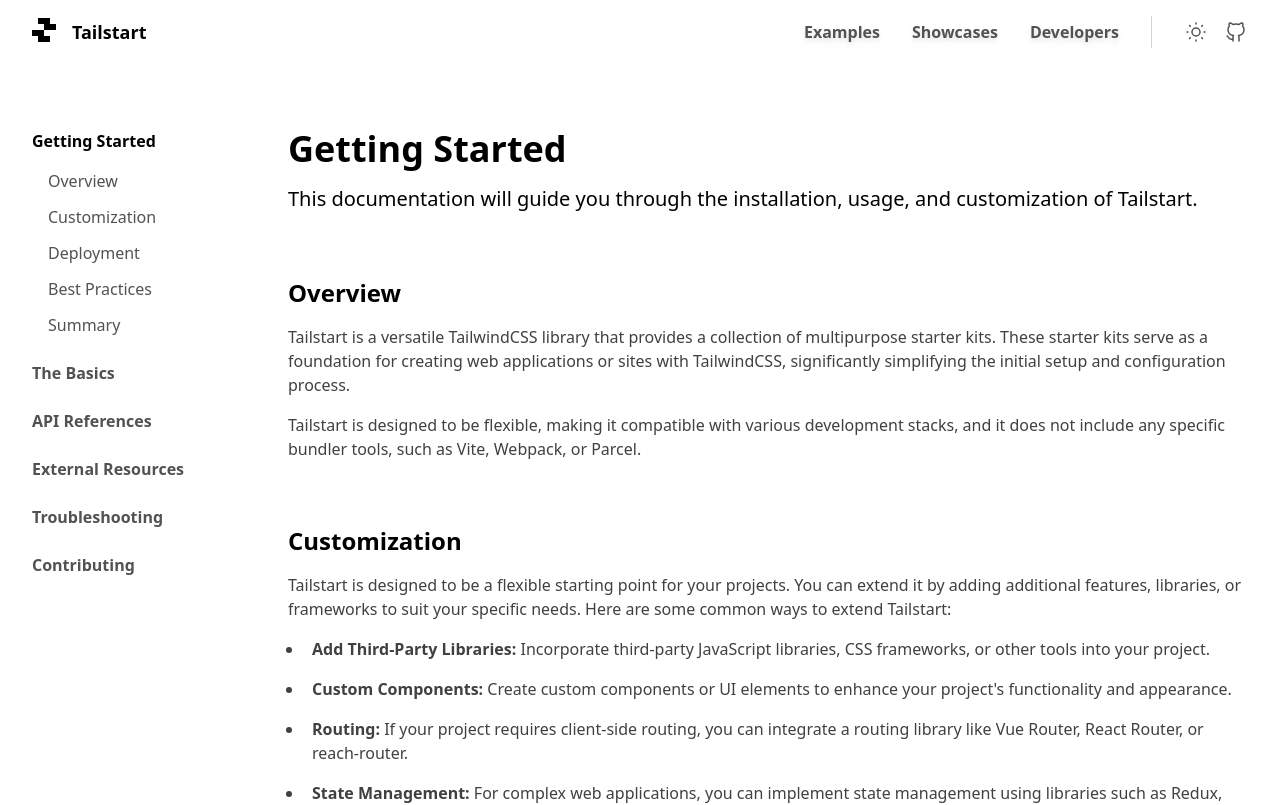
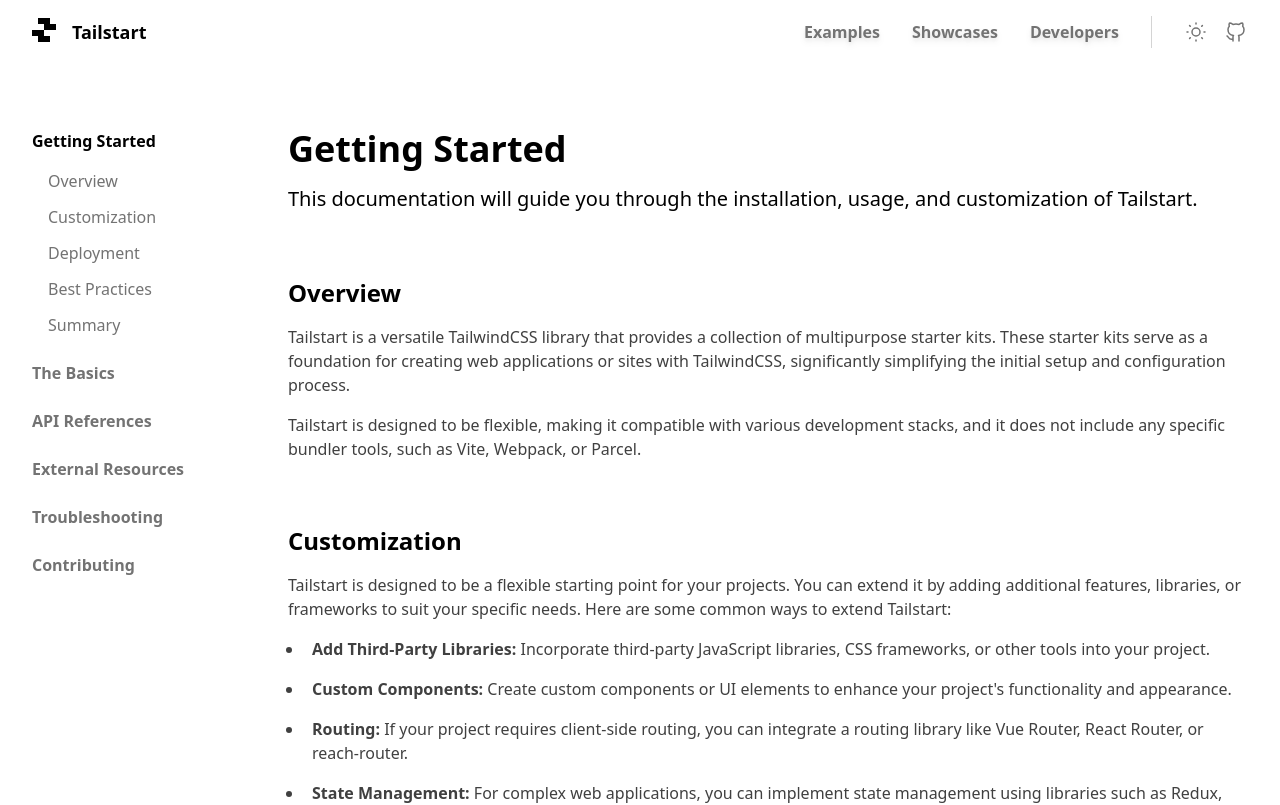
Before and after one commit to mkfizi/tailstart-documentation-lite, a website: page index.html in a window 1280 px wide. Shown: the top 805 px of the page. Drawn offline with Linux system fonts and the light colour scheme.

Commit message:
Change link colours to `neutral-500` for light mode

```diff
--- a/index.html
+++ b/index.html
@@ -74,7 +74,7 @@
 
                     <!-- Sidebar menu open button -->
                     <button id="sidebar-menu-open" type="button" class="group lg:hidden" aria-controls="sidebar-menu" aria-expanded="false" aria-label="Open sidebar menu">
-                        <svg xmlns="http://www.w3.org/2000/svg" class="w-6 h-6 stroke-neutral-600 dark:stroke-neutral-400 group-hover:stroke-black dark:group-hover:stroke-white" width="24" height="24" viewBox="0 0 24 24" stroke-width="1.5" stroke="currentColor" stroke-linecap="round" stroke-linejoin="round">
+                        <svg xmlns="http://www.w3.org/2000/svg" class="w-6 h-6 stroke-neutral-500 dark:stroke-neutral-400 group-hover:stroke-black dark:group-hover:stroke-white" width="24" height="24" viewBox="0 0 24 24" stroke-width="1.5" stroke="currentColor" stroke-linecap="round" stroke-linejoin="round">
                             <path stroke="none" d="M0 0h24v24H0z" fill="none"/>
                             <path d="M4 6l16 0" />
                             <path d="M4 12l16 0" />
@@ -98,7 +98,7 @@
 
                             <!-- Navbar menu close button -->
                             <button id="navbar-menu-close" type="button" class="absolute lg:hidden right-4 sm:right-8 top-4 group" aria-controls="navbar-menu" aria-expanded="false" aria-label="Close navbar menu">
-                                <svg xmlns="http://www.w3.org/2000/svg" class="w-6 h-6 stroke-neutral-600 dark:stroke-neutral-400 group-hover:stroke-black dark:group-hover:stroke-white" width="24" height="24" viewBox="0 0 24 24" stroke-width="1.5" stroke="currentColor" fill="none" stroke-linecap="round" stroke-linejoin="round">
+                                <svg xmlns="http://www.w3.org/2000/svg" class="w-6 h-6 stroke-neutral-500 dark:stroke-neutral-400 group-hover:stroke-black dark:group-hover:stroke-white" width="24" height="24" viewBox="0 0 24 24" stroke-width="1.5" stroke="currentColor" fill="none" stroke-linecap="round" stroke-linejoin="round">
                                     <path stroke="none" d="M0 0h24v24H0z" fill="none"/>
                                     <path d="M18 6l-12 12" />
                                     <path d="M6 6l12 12" />
@@ -108,13 +108,13 @@
                             <!-- Navbar menu link -->
                             <ul class="space-y-4 lg:space-y-0 lg:flex lg:gap-8">
                                 <li>
-                                    <a href="#" class="block font-semibold text-neutral-600 dark:text-neutral-400 hover:text-black dark:hover:text-white">Examples</a>
+                                    <a href="#" class="block font-semibold text-neutral-500 dark:text-neutral-400 hover:text-black dark:hover:text-white">Examples</a>
                                 </li>
                                 <li>
-                                    <a href="#" class="block font-semibold text-neutral-600 dark:text-neutral-400 hover:text-black dark:hover:text-white">Showcases</a>
+                                    <a href="#" class="block font-semibold text-neutral-500 dark:text-neutral-400 hover:text-black dark:hover:text-white">Showcases</a>
                                 </li>
                                 <li>
-                                    <a href="#" class="block font-semibold text-neutral-600 dark:text-neutral-400 hover:text-black dark:hover:text-white">Developers</a>
+                                    <a href="#" class="block font-semibold text-neutral-500 dark:text-neutral-400 hover:text-black dark:hover:text-white">Developers</a>
                                 </li>
                             </ul>
 
@@ -129,7 +129,7 @@
 
                         <!-- Dark mode toggle button -->
                         <button id="dark-mode-toggle" type="button" class="group" aria-label="Toggle dark mode">
-                            <svg xmlns="http://www.w3.org/2000/svg" class="w-6 h-6 dark:hidden stroke-neutral-600 group-hover:stroke-black" width="24" height="24" viewBox="0 0 24 24" stroke-width="1.5" stroke="currentColor" fill="none" stroke-linecap="round" stroke-linejoin="round">
+                            <svg xmlns="http://www.w3.org/2000/svg" class="w-6 h-6 dark:hidden stroke-neutral-500 group-hover:stroke-black" width="24" height="24" viewBox="0 0 24 24" stroke-width="1.5" stroke="currentColor" fill="none" stroke-linecap="round" stroke-linejoin="round">
                                 <path stroke="none" d="M0 0h24v24H0z" fill="none"/>
                                 <path d="M12 12m-4 0a4 4 0 1 0 8 0a4 4 0 1 0 -8 0" />
                                 <path d="M3 12h1m8 -9v1m8 8h1m-9 8v1m-6.4 -15.4l.7 .7m12.1 -.7l-.7 .7m0 11.4l.7 .7m-12.1 -.7l-.7 .7" />
@@ -141,7 +141,7 @@
                         </button>
 
                         <a href="https://github.com/mkfizi/tailstart-documentation-lite" target="_blank" class="group" aria-label="Go to Github repository">
-                            <svg xmlns="http://www.w3.org/2000/svg" class="w-6 h-6 stroke-neutral-600 dark:stroke-neutral-400 group-hover:stroke-black dark:group-hover:stroke-white" width="24" height="24" viewBox="0 0 24 24" stroke-width="1.5" stroke="currentColor" fill="none" stroke-linecap="round" stroke-linejoin="round">
+                            <svg xmlns="http://www.w3.org/2000/svg" class="w-6 h-6 stroke-neutral-500 dark:stroke-neutral-400 group-hover:stroke-black dark:group-hover:stroke-white" width="24" height="24" viewBox="0 0 24 24" stroke-width="1.5" stroke="currentColor" fill="none" stroke-linecap="round" stroke-linejoin="round">
                                 <path stroke="none" d="M0 0h24v24H0z" fill="none"/>
                                 <path d="M9 19c-4.3 1.4 -4.3 -2.5 -6 -3m12 5v-3.5c0 -1 .1 -1.4 -.5 -2c2.8 -.3 5.5 -1.4 5.5 -6a4.6 4.6 0 0 0 -1.3 -3.2a4.2 4.2 0 0 0 -.1 -3.2s-1.1 -.3 -3.5 1.3a12.3 12.3 0 0 0 -6.2 0c-2.4 -1.6 -3.5 -1.3 -3.5 -1.3a4.2 4.2 0 0 0 -.1 3.2a4.6 4.6 0 0 0 -1.3 3.2c0 4.6 2.7 5.7 5.5 6c-.6 .6 -.6 1.2 -.5 2v3.5" />
                             </svg>
@@ -149,7 +149,7 @@
 
                         <!-- Navbar menu open button -->
                         <button id="navbar-menu-open" type="button" class="lg:hidden group" aria-controls="navbar-menu" aria-expanded="false" aria-label="Open navbar menu">
-                            <svg xmlns="http://www.w3.org/2000/svg" class="w-6 h-6 stroke-neutral-600 dark:stroke-neutral-400 group-hover:stroke-black dark:group-hover:stroke-white" width="24" height="24" viewBox="0 0 24 24" stroke-width="1.5" stroke="currentColor" fill="none" stroke-linecap="round" stroke-linejoin="round">
+                            <svg xmlns="http://www.w3.org/2000/svg" class="w-6 h-6 stroke-neutral-500 dark:stroke-neutral-400 group-hover:stroke-black dark:group-hover:stroke-white" width="24" height="24" viewBox="0 0 24 24" stroke-width="1.5" stroke="currentColor" fill="none" stroke-linecap="round" stroke-linejoin="round">
                                 <path stroke="none" d="M0 0h24v24H0z" fill="none"/>
                                 <path d="M12 12m-1 0a1 1 0 1 0 2 0a1 1 0 1 0 -2 0" />
                                 <path d="M12 19m-1 0a1 1 0 1 0 2 0a1 1 0 1 0 -2 0" />
@@ -172,7 +172,7 @@
 
                 <!-- Sidebar menu close button -->
                 <button id="sidebar-menu-close" type="button" class="absolute right-4 top-4 group lg:hidden" aria-controls="sidebar-menu" aria-expanded="false" aria-label="Close sidebar menu">
-                    <svg xmlns="http://www.w3.org/2000/svg" class="w-6 h-6 stroke-neutral-600 dark:stroke-neutral-400 group-hover:stroke-black dark:group-hover:stroke-white" width="24" height="24" viewBox="0 0 24 24" stroke-width="1.5" stroke="currentColor" fill="none" stroke-linecap="round" stroke-linejoin="round">
+                    <svg xmlns="http://www.w3.org/2000/svg" class="w-6 h-6 stroke-neutral-500 dark:stroke-neutral-400 group-hover:stroke-black dark:group-hover:stroke-white" width="24" height="24" viewBox="0 0 24 24" stroke-width="1.5" stroke="currentColor" fill="none" stroke-linecap="round" stroke-linejoin="round">
                         <path stroke="none" d="M0 0h24v24H0z" fill="none"/>
                         <path d="M18 6l-12 12" />
                         <path d="M6 6l12 12" />
@@ -185,36 +185,36 @@
                         <a href="#" class="block text-base font-bold text-black dark:text-white">Getting Started</a>
                         <ul class="ml-4 space-y-3 marker:text-neutral-700 dark:marker:text-neutral-300">
                             <li>
-                                <a href="#overview" class="block text-base text-neutral-600 dark:text-neutral-400 hover:text-black hover:dark:text-white">Overview</a>
+                                <a href="#overview" class="block text-base text-neutral-500 dark:text-neutral-400 hover:text-black hover:dark:text-white">Overview</a>
                             </li>
                             <li>
-                                <a href="#customization" class="block text-base text-neutral-600 dark:text-neutral-400 hover:text-black hover:dark:text-white">Customization</a>
+                                <a href="#customization" class="block text-base text-neutral-500 dark:text-neutral-400 hover:text-black hover:dark:text-white">Customization</a>
                             </li>
                             <li>
-                                <a href="#deployment" class="block text-base text-neutral-600 dark:text-neutral-400 hover:text-black hover:dark:text-white">Deployment</a>
+                                <a href="#deployment" class="block text-base text-neutral-500 dark:text-neutral-400 hover:text-black hover:dark:text-white">Deployment</a>
                             </li>
                             <li>
-                                <a href="#best-practices" class="block text-base text-neutral-600 dark:text-neutral-400 hover:text-black hover:dark:text-white">Best Practices</a>
+                                <a href="#best-practices" class="block text-base text-neutral-500 dark:text-neutral-400 hover:text-black hover:dark:text-white">Best Practices</a>
                             </li>
                             <li>
-                                <a href="#summary" class="block text-base text-neutral-600 dark:text-neutral-400 hover:text-black hover:dark:text-white">Summary</a>
+                                <a href="#summary" class="block text-base text-neutral-500 dark:text-neutral-400 hover:text-black hover:dark:text-white">Summary</a>
                             </li>
                         </ul>
                     </li>
                     <li>
-                        <a href="#" class="block text-base font-semibold text-neutral-600 dark:text-neutral-400 hover:text-black dark:hover:text-white">The Basics</a>
+                        <a href="#" class="block text-base font-semibold text-neutral-500 dark:text-neutral-400 hover:text-black dark:hover:text-white">The Basics</a>
                     </li>
                     <li>
-                        <a href="#" class="block text-base font-semibold text-neutral-600 dark:text-neutral-400 hover:text-black dark:hover:text-white">API References</a>
+                        <a href="#" class="block text-base font-semibold text-neutral-500 dark:text-neutral-400 hover:text-black dark:hover:text-white">API References</a>
                     </li>
                     <li>
-                        <a href="#" class="block text-base font-semibold text-neutral-600 dark:text-neutral-400 hover:text-black dark:hover:text-white">External Resources</a>
+                        <a href="#" class="block text-base font-semibold text-neutral-500 dark:text-neutral-400 hover:text-black dark:hover:text-white">External Resources</a>
                     </li>
                     <li>
-                        <a href="#" class="block text-base font-semibold text-neutral-600 dark:text-neutral-400 hover:text-black dark:hover:text-white">Troubleshooting</a>
+                        <a href="#" class="block text-base font-semibold text-neutral-500 dark:text-neutral-400 hover:text-black dark:hover:text-white">Troubleshooting</a>
                     </li>
                     <li>
-                        <a href="#" class="block text-base font-semibold text-neutral-600 dark:text-neutral-400 hover:text-black dark:hover:text-white">Contributing</a>
+                        <a href="#" class="block text-base font-semibold text-neutral-500 dark:text-neutral-400 hover:text-black dark:hover:text-white">Contributing</a>
                     </li>
                 </ul>
 
@@ -318,7 +318,7 @@
     <!-- Footer -->
     <footer class="absolute bottom-0 w-full max-w-screen-xl px-4 pb-px text-center transform -translate-x-1/2 left-1/2 sm:px-8">
         <p class="text-sm text-neutral-700 dark:text-neutral-300"><span id="footer-app-name"></span> v<span id="footer-app-version"></span></p>
-        <span class="text-sm text-neutral-700 dark:text-neutral-300"><span id="footer-year"></span> © Developed by <a href="https://mkfizi.dev" target="_blank" class="inline-block font-semibold text-neutral-600 dark:text-neutral-400 hover:text-black dark:hover:text-white">mkfizi</a></span>
+        <span class="text-sm text-neutral-700 dark:text-neutral-300"><span id="footer-year"></span> © Developed by <a href="https://mkfizi.dev" target="_blank" class="inline-block font-semibold text-neutral-500 dark:text-neutral-400 hover:text-black dark:hover:text-white">mkfizi</a></span>
     </footer>
 </body>
 </html>
--- a/src/js/app.js
+++ b/src/js/app.js
@@ -207,7 +207,7 @@
                         const targetLink = app.element.sidebarMenu.querySelector(`a[href='#${targetSection.id}']`);
                         if (targetLink) {
                             targetLink.classList[isActive ? 'add' : 'remove']('text-black', 'dark:text-white', 'font-semibold');
-                            targetLink.classList[isActive ? 'remove' : 'add']('text-neutral-600', 'dark:text-neutral-400');
+                            targetLink.classList[isActive ? 'remove' : 'add']('text-neutral-500', 'dark:text-neutral-400');
                         }
                     });
                 },
```
Also changed, not shown: src/css/app.css.
